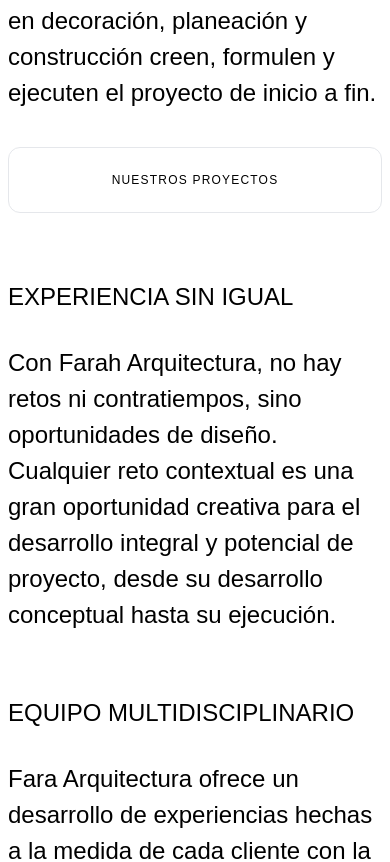
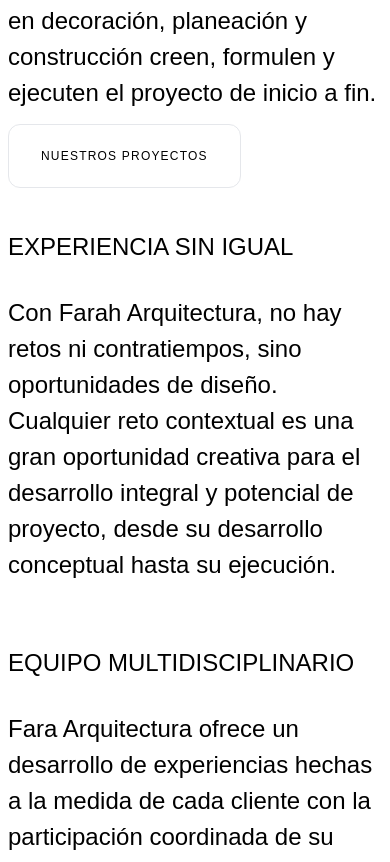
Before and after one commit to jdwyer6/fara-arquitectura, a React (Create React App) app: page /interiores-home in a window 390 px wide. Shown: the part 1882-2744 px from the top of the page. Built offline with nearby package versions, Linux system fonts and the light colour scheme.

Commit message:
fix broken links

```diff
--- a/src/components/ButtonTertiary.js
+++ b/src/components/ButtonTertiary.js
@@ -1,6 +1,8 @@
-const ButtonTertiary = ({text, color}) => {
+import { Link } from "react-router-dom";
+
+const ButtonTertiary = ({text, color, link}) => {
     return (
-        <button className={`bg-transparent border border-${color} px-8 w-full text-xs md:text-sm text-${color} font-medium tracking-widest py-6 rounded-xl hover:text-gray-dark hover:bg-ivory ease-out duration-300 my-1`}>{text}</button>
+        <Link to={link} className={`bg-transparent border border-${color} px-8 w-full text-xs md:text-sm text-${color} font-medium tracking-widest py-6 rounded-xl hover:text-gray-dark hover:bg-ivory ease-out duration-300 my-1`}>{text}</Link>
      );
 }
 
--- a/src/components/HomePageTemplate.js
+++ b/src/components/HomePageTemplate.js
@@ -13,6 +13,7 @@ const HomePageTemplate = ({primaryImage,
     experenciaSinIgualTexto,
     EquipoMultidisciplinarioTexto,
     contactanosHoyTexto,
+    aprenderMasLink
 }) => {
     return (
         <div className="flex flex-wrap px-2 md:px-16 xl:px-32">
@@ -26,7 +27,7 @@ const HomePageTemplate = ({primaryImage,
                     <img src={secondaryImage} className='w-full h-80 sm:h-full object-cover z-10 mb-8 md:hidden rounded-xl'/>
                     <div className='flex flex-wrap xl:flex-nowrap'>
                         {/* <ButtonPrimary text='RESERVA UNA CONSULTA' to='#first-section'/> */}
-                        <ButtonSecondary text='RESERVA UNA CONSULTA'/>
+                        <ButtonSecondary link='/contact' text='RESERVA UNA CONSULTA'/>
                     </div>
                 </div>
             </section>
@@ -47,7 +48,7 @@ const HomePageTemplate = ({primaryImage,
                             <p>{whoAreWeText}</p>
                         </div>
                         <div>
-                            <ButtonTertiary text='APRENDER MÁS' color='white'/>
+                            <ButtonTertiary link={aprenderMasLink} text='APRENDER MÁS' color='white'/>
                         </div>
 
                     </div>
--- a/src/pages/ConstruccionHomePage.js
+++ b/src/pages/ConstruccionHomePage.js
@@ -22,6 +22,7 @@ const ConstruccionHomePage = () => {
                 experenciaSinIgualTexto='Con Farah Arquitectura, no hay retos ni contratiempos, sino oportunidades de diseño. Cualquier reto contextual es una gran oportunidad creativa para el desarrollo integral y potencial de proyecto, desde su desarrollo conceptual hasta su ejecución.'
                 EquipoMultidisciplinarioTexto='Fara Arquitectura ofrece un desarrollo de experiencias hechas a la medida de cada cliente con la participación coordinada de su equipo interdisciplinario especializado. '
                 contactanosHoyTexto='Soluciones arquitectónicas integrales.'
+                aprenderMasLink='/construccion-about'
              />
         </>
      );
--- a/src/pages/InterioresHomePage.js
+++ b/src/pages/InterioresHomePage.js
@@ -21,6 +21,7 @@ const InterioresHomePage = () => {
              experenciaSinIgualTexto='Con Farah Arquitectura, no hay retos ni contratiempos, sino oportunidades de diseño. Cualquier reto contextual es una gran oportunidad creativa para el desarrollo integral y potencial de proyecto, desde su desarrollo conceptual hasta su ejecución.'
              EquipoMultidisciplinarioTexto='Fara Arquitectura ofrece un desarrollo de experiencias hechas a la medida de cada cliente con la participación coordinada de su equipo interdisciplinario especializado. '
              contactanosHoyTexto='Soluciones arquitectónicas integrales.'
+             aprenderMasLink='/interiores-about'
              />
 
         </>
```
